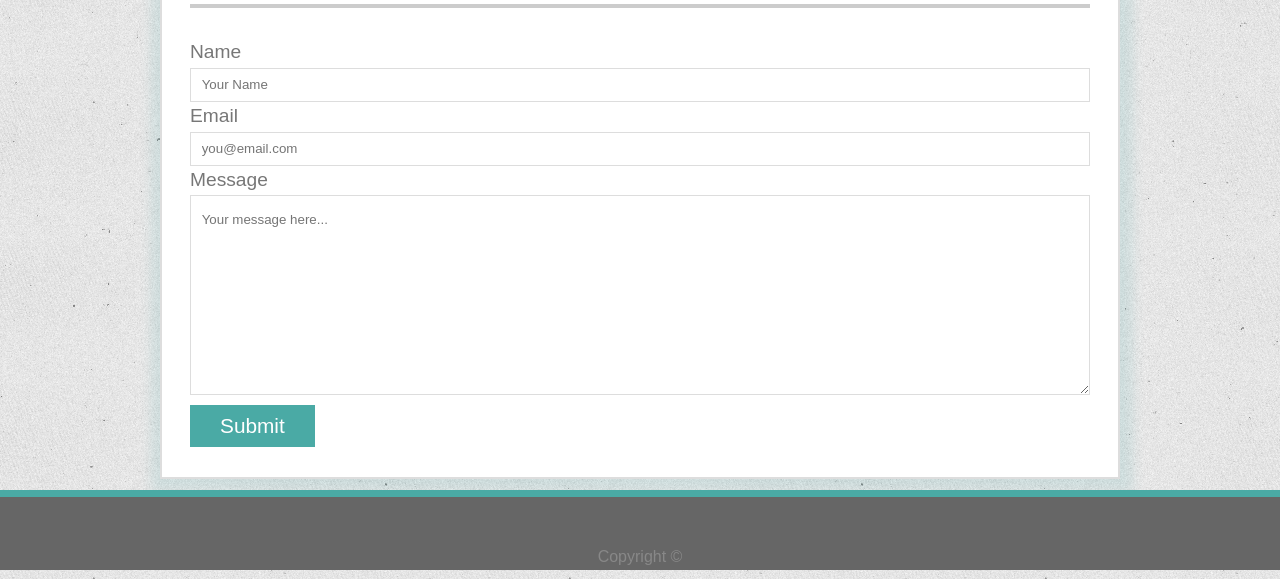
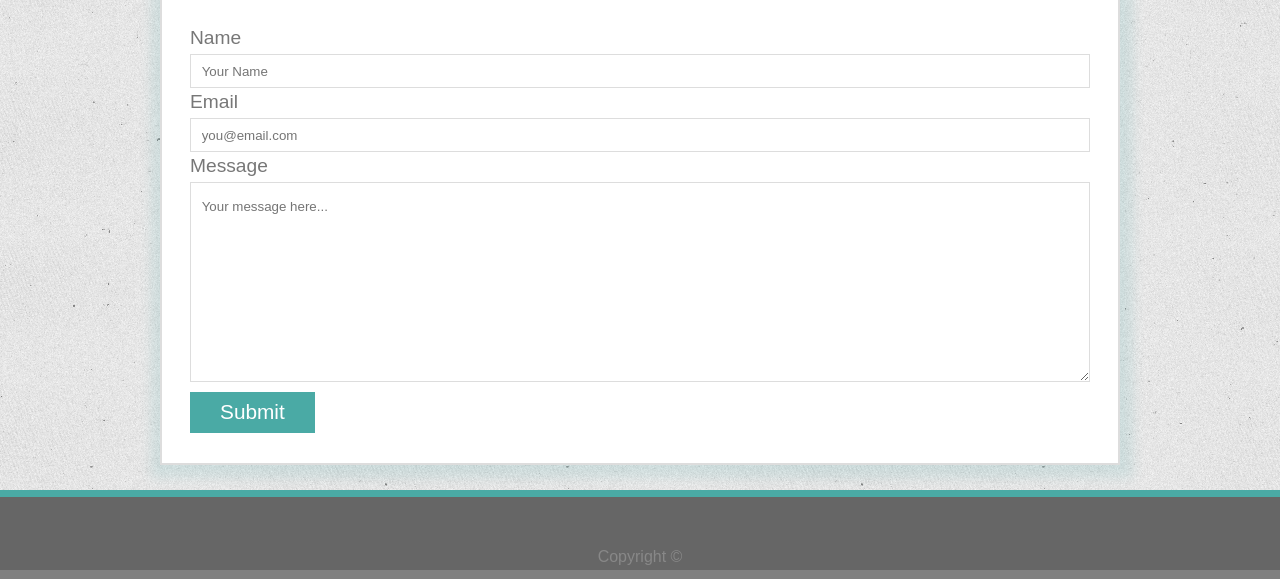
Before and after one commit to tblukens/Responsive_Portfolio, a plain HTML site: page contact.html in a window 1280 px wide. Shown: the part 230-809 px from the top of the page. Drawn offline with Linux system fonts and the light colour scheme.

Commit message:
Added viewport and reset.css to portfolio and contact pages.

```diff
--- a/contact.html
+++ b/contact.html
@@ -3,6 +3,8 @@
 
 <head>
     <title>Contact Me - Tim Lukens</title>
+    <meta name="viewport" content="width=device-width, initial-scale=1.0">
+    <link rel="stylesheet" href="assets/css/reset.css">
     <link rel="stylesheet" href="assets/css/style.css">
 </head>
 
```
Also changed, not shown: portfolio.html (+2 -0 lines).
